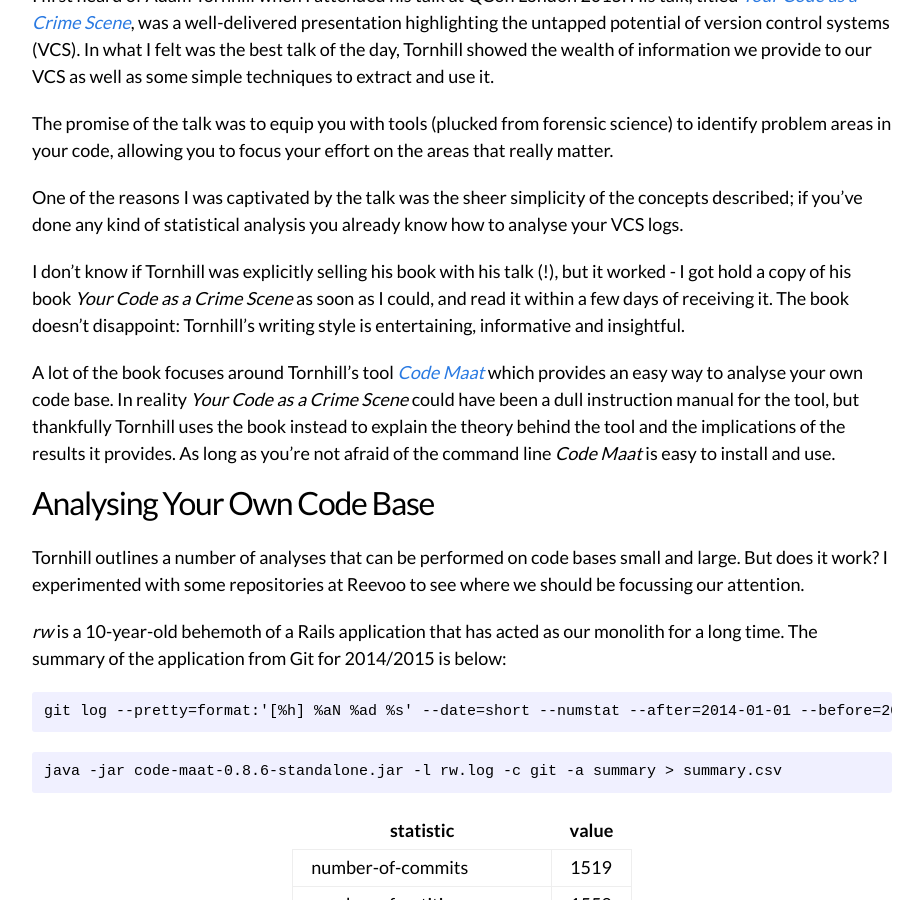
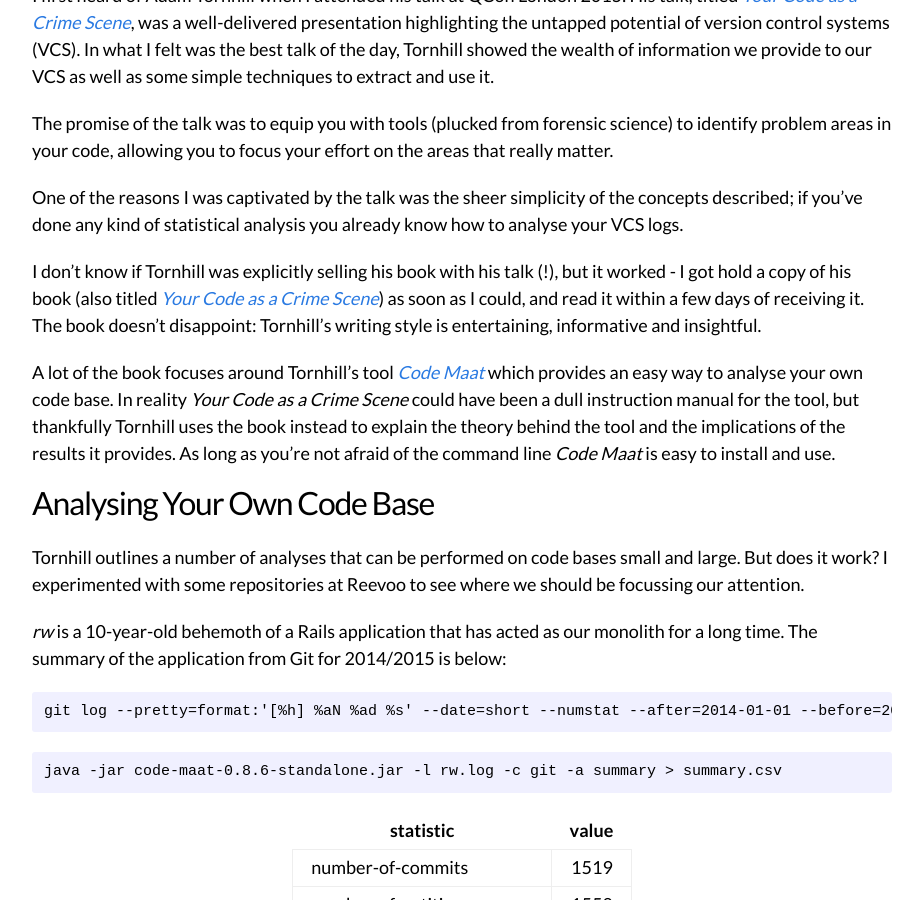
Before and after one commit to reevoo/reevoo.github.io, a Jekyll site: the page built from _posts/2015-05-21-your-code-as-a-crime-scene.markdown, in a window 1280 px wide and 900 px high, scrolled down 372 px. Shown: the whole window, without its empty margins (178-1101 px from the left). Built offline with Jekyll 4.4.1, drawn with Linux system fonts in a browser that asks for light colours; comment, search, counter and statistics services are not loaded; some of the changed text lies outside the part shown.

Commit message:
Style changes and minor corrections.

````diff
--- a/_posts/2015-05-21-your-code-as-a-crime-scene.markdown
+++ b/_posts/2015-05-21-your-code-as-a-crime-scene.markdown
@@ -12,7 +12,7 @@
 
 One of the reasons I was captivated by the talk was the sheer simplicity of the concepts described; if you've done any kind of statistical analysis you already know how to analyse your VCS logs.
 
-I don't know if Tornhill was explicitly selling his book with his talk (!), but it worked - I got hold a copy of his book *Your Code as a Crime Scene* as soon as I could, and read it within a few days of receiving it. The book doesn't disappoint: Tornhill's writing style is entertaining, informative and insightful.
+I don't know if Tornhill was explicitly selling his book with his talk (!), but it worked - I got hold a copy of his book (also titled [*Your Code as a Crime Scene*](http://www.amazon.co.uk/Your-Code-Crime-Scene-Bottlenecks/dp/1680500384/ref=sr_1_1?ie=UTF8&qid=1432283554&sr=8-1&keywords=your+code+as+a+crime+scene)) as soon as I could, and read it within a few days of receiving it. The book doesn't disappoint: Tornhill's writing style is entertaining, informative and insightful.
 
 A lot of the book focuses around Tornhill's tool [*Code Maat*](https://github.com/adamtornhill/code-maat) which provides an easy way to analyse your own code base. In reality *Your Code as a Crime Scene* could have been a dull instruction manual for the tool, but thankfully Tornhill uses the book instead to explain the theory behind the tool and the implications of the results it provides. As long as you're not afraid of the command line *Code Maat* is easy to install and use.
 
@@ -31,7 +31,7 @@
 ```
 
 | statistic | value |
-| --------- | ----- |
+| --------- | ----: |
 | number-of-commits | 1519 |
 | number-of-entities | 1558 |
 | number-of-entities-changed | 5455 |
@@ -44,7 +44,7 @@
 ```
 
 | entity | n-authors |  n-revs |
-|--------|-----------|---------|
+|--------|----------:|--------:|
 | *.../reviews_controller_spec.rb* | *14* | *78* |
 | .../routes.rb    | 14 | 70 |
 | Gemfile.lock    | 14 | 63 |
@@ -113,9 +115,9 @@
 
 where:
 
-- `S(e)` is the *scariness factor* for the entity.
-- `R(e)` is the number of revisions for the entity.
-- `U(e)` is the percentage of commits for the entity written by employees who are no longer in the company.
+- `S[e]` is the *scariness factor* for the entity.
+- `R[e]` is the number of revisions for the entity.
+- `U[e]` is the percentage of commits for the entity written by employees who are no longer in the company.
 
 Should we weight these two measures equally? I would suggest that the percentage of 'knowledge gap' commits is *more* important than the number of revisions. I eventually settled on:
 
````
Also changed, not shown: other parts of _posts/2015-05-21-your-code-as-a-crime-scene.markdown (+11 -7 lines).
